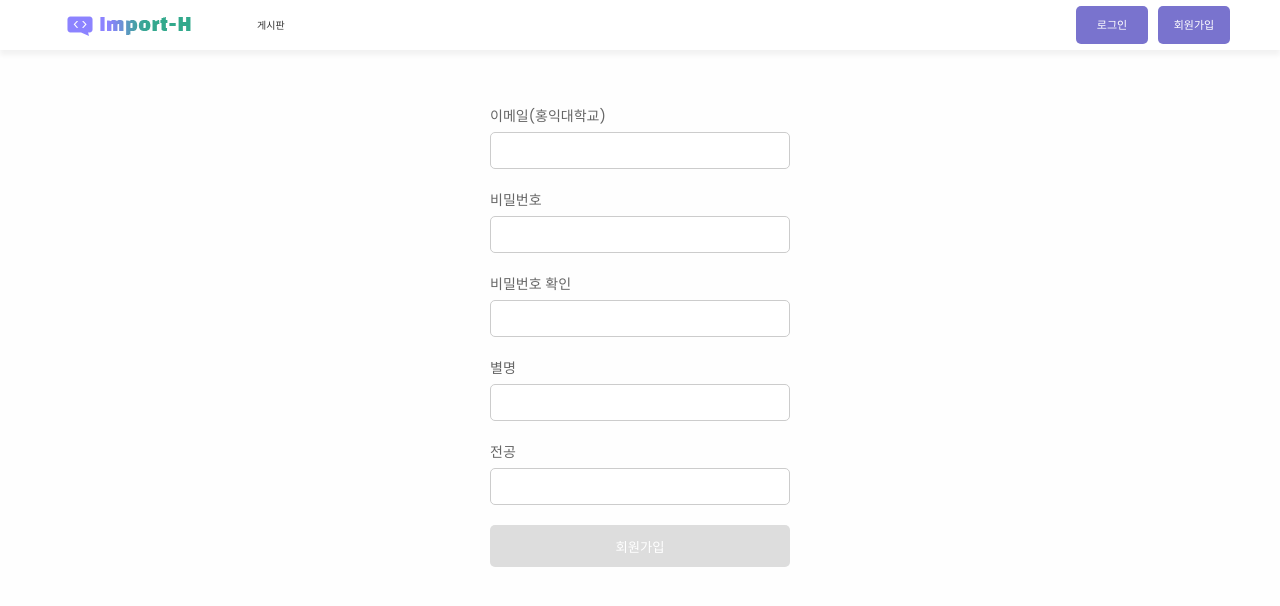
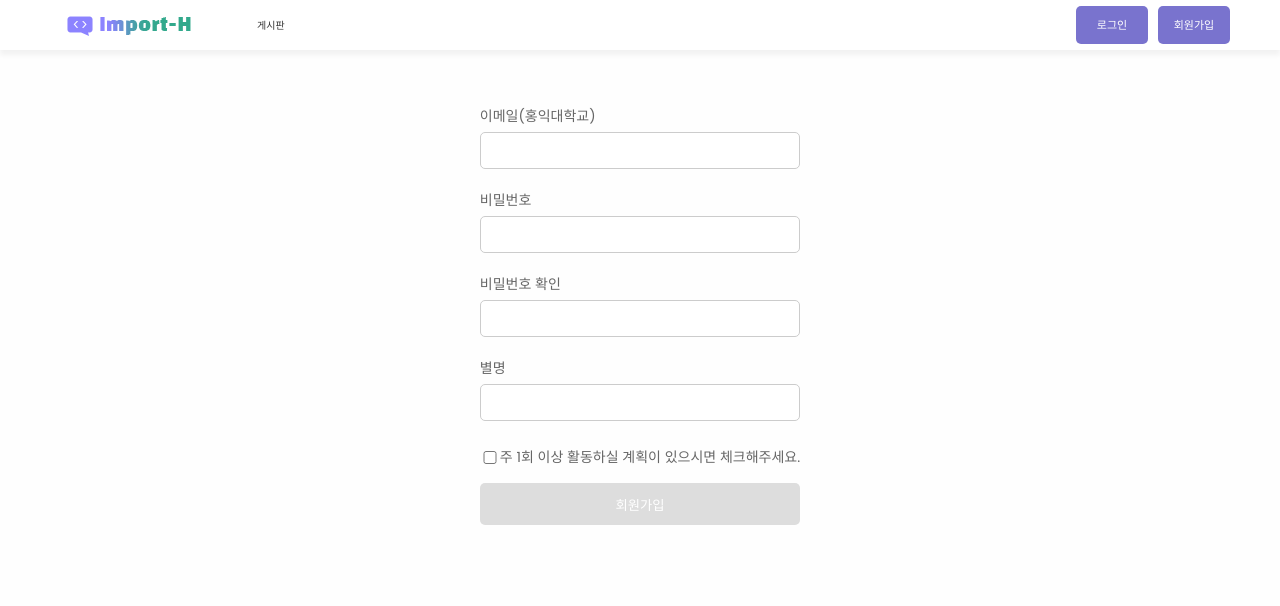
Before and after one commit to import-H/frontend, a React (Create React App) app: page /register in a window 1280 px wide. Shown: the top 606 px of the page. Built offline with nearby package versions, Linux system fonts and the light colour scheme; a small style sheet from the web is missing.

Commit message:
회원가입 checkbox input 추가

```diff
--- a/src/App.js
+++ b/src/App.js
@@ -1,12 +1,13 @@
 import React from "react";
 import GlobalStyle from "./Styles/Globalstyle";
 import { Container } from "./Styles/theme";
+import { Link } from "react-router-dom";
 
 const App = () => {
   return (
     <Container>
       <GlobalStyle />
-      랜딩 페이지
+      랜딩페이지
     </Container>
   );
 };
--- a/src/Pages/Register.js
+++ b/src/Pages/Register.js
@@ -10,7 +10,7 @@ import styled from "styled-components";
 import GlobalStyle from "../Styles/Globalstyle";
 import { Button, Input, Container } from "../Styles/theme";
 
-const AuthForm = styled.form`
+const AuthForm = styled.div`
   min-width: 300px;
   max-width: 1200px;
 `;
@@ -23,16 +23,16 @@ const Label = styled.div`
 
 const SubmitButton = styled(Button)`
   width: 100%;
-  margin-top: 2rem;
-  pointer-events: ${(props) => (props.submitState ? "auto" : "none")};
-  background-color: ${(props) => (props.submitState ? "black" : "#ddd")};
+  margin-top: 1rem;
+  pointer-events: ${props => (props.submitState ? "auto" : "none")};
+  background-color: ${props => (props.submitState ? "black" : "#ddd")};
 `;
 
 const AuthInput = styled(Input)`
   &:active,
   &:focus,
   &:focus-visible {
-    border-color: ${(props) => (props.valid.length === 0 ? "green" : "red")};
+    border-color: ${props => (props.valid.length === 0 ? "green" : "red")};
   }
 `;
 
@@ -43,6 +43,17 @@ const ErrorMsg = styled.div`
   margin-bottom: 1rem;
   color: red;
   font-size: 1.2rem;
+`;
+
+const CheckboxArea = styled.div`
+  display: flex;
+  margin-top: 20px;
+  flex-direction: row;
+  align-items: center;
+`;
+
+const CheckInput = styled.input`
+  width: 2rem;
 `;
 
 // auth form으로 변경해도 좋을듯(공통 기능 많아서)
@@ -56,7 +67,7 @@ const Register = () => {
     password: "",
     confirmPassword: "",
     name: "",
-    major: ""
+    agree: false,
   });
 
   const [errorInfo, setErrorInfo] = useState({
@@ -64,7 +75,6 @@ const Register = () => {
     password: "",
     confirmPassword: "",
     name: "",
-    major: ""
   });
 
   // 유효성 검사에 사용됨
@@ -72,7 +82,7 @@ const Register = () => {
     /^[0-9a-zA-Z]([-_\.]?[0-9a-zA-Z])*@[0-9a-zA-Z]([-_\.]?[0-9a-zA-Z])*\.[a-zA-Z]{2,3}$/i;
 
   // 회원가입 버튼 클릭했을 때, 발생하는 이벤트
-  const registerEvent = (e) => {
+  const registerEvent = e => {
     e.preventDefault();
 
     const data = {
@@ -80,27 +90,28 @@ const Register = () => {
       password: authInfo.password,
       confirmPassword: authInfo.confirmPassword,
       name: authInfo.name,
-      major: authInfo.major
+      agree: authInfo.agree,
     };
+    console.log(data);
     dispatch(register(data));
   };
 
   // input에 변경이 생겼을 경우, 발생하는 이벤트
-  const onChange = async (e) => {
+  const onChange = async e => {
     const { value, name } = e.target;
-    console.log(value, name);
-    await setAuthInfo({ ...authInfo, [name]: value });
+    if (name === "agree") setAuthInfo({ ...authInfo, [name]: !authInfo.agree });
+    else await setAuthInfo({ ...authInfo, [name]: value });
 
     if (name === "password") {
       if (value.length < 8)
         setErrorInfo({
           ...errorInfo,
-          [name]: "비밀번호는 8자 이상이여야 합니다."
+          [name]: "비밀번호는 8자 이상이여야 합니다.",
         });
       else if (value.length >= 14) {
         setErrorInfo({
           ...errorInfo,
-          [name]: "비밀번호는 15자 이하여야 합니다."
+          [name]: "비밀번호는 15자 이하여야 합니다.",
         });
       } else setErrorInfo({ ...errorInfo, [name]: "" });
     }
@@ -117,7 +128,7 @@ const Register = () => {
       if (!reg.test(value)) {
         setErrorInfo({
           ...errorInfo,
-          [name]: "이메일 형식에 맞게 입력해주세요."
+          [name]: "이메일 형식에 맞게 입력해주세요.",
         });
       } else setErrorInfo({ ...errorInfo, [name]: "" });
     }
@@ -131,7 +142,7 @@ const Register = () => {
   // authInfo와 errorInfo를 감지해 submitState 상태 수정
   useEffect(() => {
     if (
-      Object.values(errorInfo).every((err) => err === "") &&
+      Object.values(errorInfo).every(err => err === "") &&
       !Object.values(authInfo).includes("")
     ) {
       setSubmitState(true);
@@ -143,7 +154,7 @@ const Register = () => {
   return (
     <Container>
       <GlobalStyle />
-      <AuthForm onSubmit={registerEvent}>
+      <AuthForm>
         <Label>이메일(홍익대학교)</Label>
         <AuthInput
           type="text"
@@ -173,12 +184,17 @@ const Register = () => {
           type="text"
           name="name"
           onChange={onChange}
-          valid={errorInfo.major}
+          valid={errorInfo.name}
         />
-        <ErrorMsg>{errorInfo.major}</ErrorMsg>
-        <Label>전공</Label>
-        <Input type="text" name="major" onChange={onChange} />
-        <SubmitButton type="submit" submitState={submitState}>
+        <CheckboxArea>
+          <CheckInput type="checkbox" name="agree" onChange={onChange} />
+          <Label>주 1회 이상 활동하실 계획이 있으시면 체크해주세요.</Label>
+        </CheckboxArea>
+        <SubmitButton
+          type="submit"
+          submitState={submitState}
+          onClick={registerEvent}
+        >
           회원가입
         </SubmitButton>
       </AuthForm>
```
